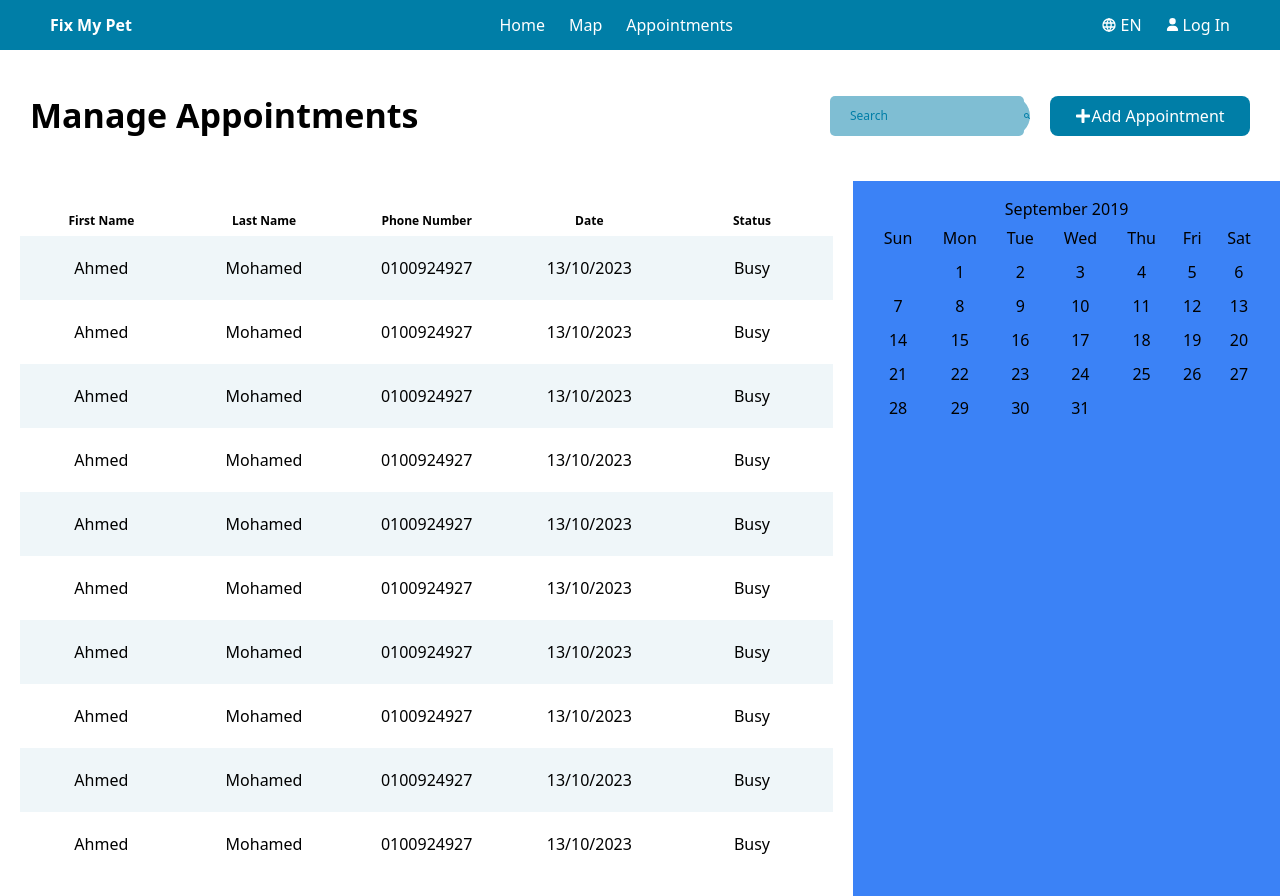
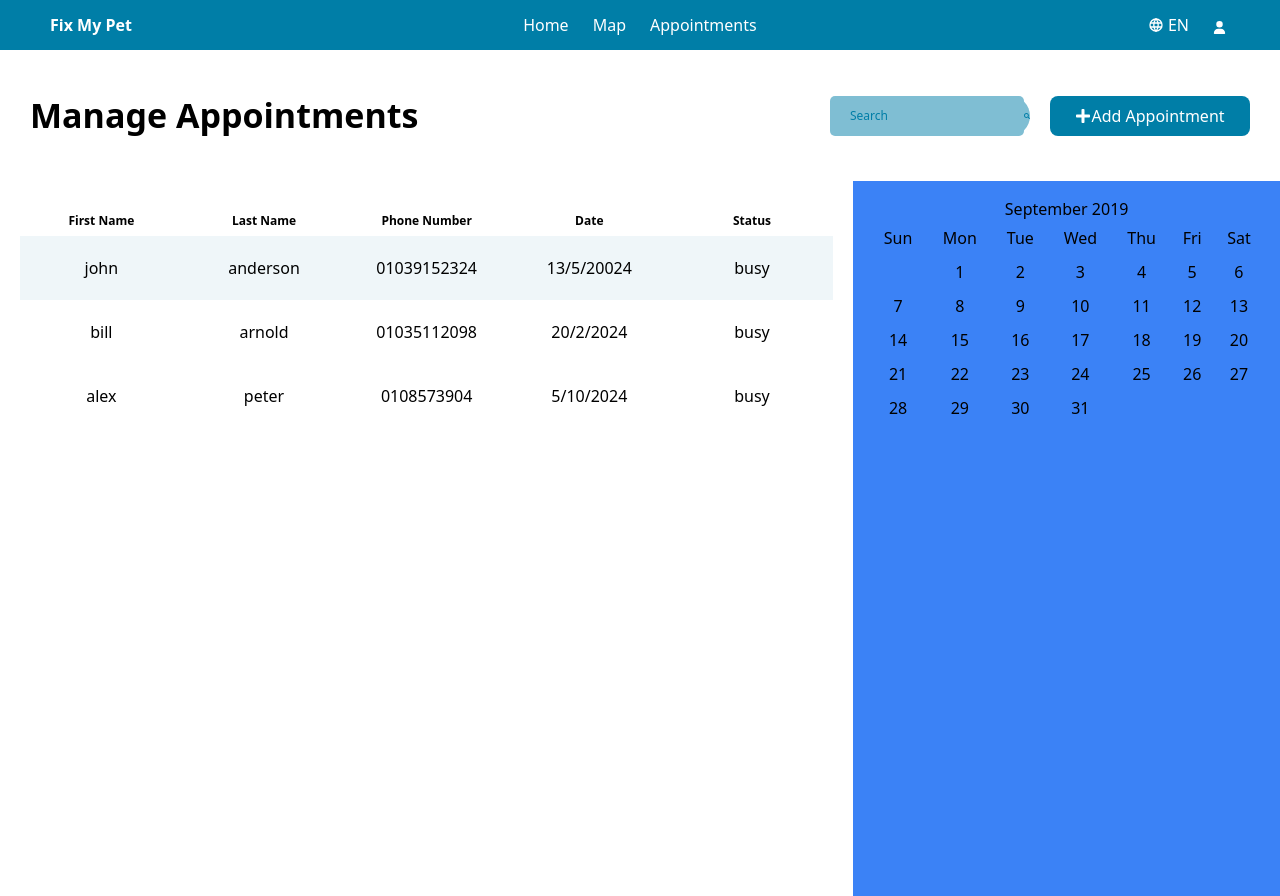
Before and after one commit to tobyameer/VetMyPet, a React (Create React App) app in the folder Client/: page /appointments in a window 1280 px wide. Built offline with nearby package versions, Linux system fonts and the light colour scheme.

Commit message:
adding dummy data and mapping

```diff
--- a/Client/src/components/Navbar.jsx
+++ b/Client/src/components/Navbar.jsx
@@ -3,7 +3,7 @@ import { Link } from "react-router-dom";
 import { TbWorld } from "react-icons/tb";
 import { FaUser } from "react-icons/fa6";
 
-const Navbar = () => {
+const Navbar = ({ name }) => {
   return (
     <div
       style={{ background: "#007EA7" }}
@@ -33,9 +33,7 @@ const Navbar = () => {
         </div>
         <div className="flex ml-3">
           <FaUser style={{ marginTop: "5px" }} size={13} />
-          <button className="ml-1">
-            <Link to="/login">Log In</Link>
-          </button>
+          <button className="ml-1">{name}</button>
         </div>
       </div>
     </div>
--- /dev/null
+++ b/Client/src/dummyData.js
@@ -0,0 +1,23 @@
+export const doctor = [
+  {
+    name: "john",
+    lastName: "anderson",
+    phone: "01039152324",
+    date: "13/5/20024",
+    status: true,
+  },
+  {
+    name: "bill",
+    lastName: "arnold",
+    phone: "01035112098",
+    date: "20/2/2024",
+    status: true,
+  },
+  {
+    name: "alex",
+    lastName: "peter",
+    phone: "0108573904",
+    date: "5/10/2024",
+    status: true,
+  },
+];
--- a/Client/src/pages/DoctorList.jsx
+++ b/Client/src/pages/DoctorList.jsx
@@ -4,6 +4,7 @@ import Calender from "../components/Calender";
 import Navbar from "../components/Navbar";
 import { FaSearch } from "react-icons/fa";
 import { FaPlus } from "react-icons/fa";
+import { doctor } from "../dummyData";
 
 const DoctorList = () => {
   return (
@@ -61,78 +62,25 @@ const DoctorList = () => {
           </div>
           {/* List */}
           <div className="grid grid-rows-10 text-center">
-            <div className="grid grid-cols-5 py-5 bg-[#EFF6F9]">
-              <p>Ahmed</p>
-              <p>Mohamed</p>
-              <p>0100924927</p>
-              <p>13/10/2023</p>
-              <button>Busy</button>
-            </div>
-            <div className="grid grid-cols-5 py-5 bg-white">
-              <p>Ahmed</p>
-              <p>Mohamed</p>
-              <p>0100924927</p>
-              <p>13/10/2023</p>
-              <button>Busy</button>
-            </div>
-            <div className="grid grid-cols-5 py-5 bg-[#EFF6F9]">
-              <p>Ahmed</p>
-              <p>Mohamed</p>
-              <p>0100924927</p>
-              <p>13/10/2023</p>
-              <button>Busy</button>
-            </div>
-            <div className="grid grid-cols-5 py-5 bg-[#">
-              <p>Ahmed</p>
-              <p>Mohamed</p>
-              <p>0100924927</p>
-              <p>13/10/2023</p>
-              <button>Busy</button>
-            </div>
-            <div className="grid grid-cols-5 py-5 bg-[#EFF6F9]">
-              <p>Ahmed</p>
-              <p>Mohamed</p>
-              <p>0100924927</p>
-              <p>13/10/2023</p>
-              <button>Busy</button>
-            </div>
-            <div className="grid grid-cols-5 py-5 bg-[#">
-              <p>Ahmed</p>
-              <p>Mohamed</p>
-              <p>0100924927</p>
-              <p>13/10/2023</p>
-              <button>Busy</button>
-            </div>
-            <div className="grid grid-cols-5 py-5 bg-[#EFF6F9]">
-              <p>Ahmed</p>
-              <p>Mohamed</p>
-              <p>0100924927</p>
-              <p>13/10/2023</p>
-              <button>Busy</button>
-            </div>
-            <div className="grid grid-cols-5 py-5 bg-[#">
-              <p>Ahmed</p>
-              <p>Mohamed</p>
-              <p>0100924927</p>
-              <p>13/10/2023</p>
-              <button>Busy</button>
-            </div>
-            <div className="grid grid-cols-5 py-5 bg-[#EFF6F9]">
-              <p>Ahmed</p>
-              <p>Mohamed</p>
-              <p>0100924927</p>
-              <p>13/10/2023</p>
-              <button>Busy</button>
-            </div>
-            <div className="grid grid-cols-5 py-5 bg-[#">
-              <p>Ahmed</p>
-              <p>Mohamed</p>
-              <p>0100924927</p>
-              <p>13/10/2023</p>
-              <button>Busy</button>
-            </div>
+            {doctor.map((item, index) => (
+              <div
+                index={index}
+                className={
+                  index / 2 == 0
+                    ? "grid grid-cols-5 py-5 bg-[#EFF6F9]"
+                    : "grid grid-cols-5 py-5 bg-white"
+                }
+              >
+                <p>{item.name}</p>
+                <p>{item.lastName}</p>
+                <p>{item.phone}</p>
+                <p>{item.date}</p>
+                <button>{item.status ? "busy" : "free"}</button>
+              </div>
+            ))}
           </div>
         </div>
+
         {/* <div className=" flex flex-col text-center m-3">
             <p></p>
             <ItemList />
@@ -150,3 +98,76 @@ const DoctorList = () => {
 };
 
 export default DoctorList;
+
+{
+  /* <div className="grid grid-cols-5 py-5 bg-[#EFF6F9]">
+              <p>Ahmed</p>
+              <p>Mohamed</p>
+              <p>0100924927</p>
+              <p>13/10/2023</p>
+              <button>Busy</button>
+            </div>
+            <div className="grid grid-cols-5 py-5">
+              <p>Ahmed</p>
+              <p>Mohamed</p>
+              <p>0100924927</p>
+              <p>13/10/2023</p>
+              <button>Busy</button>
+            </div>
+            <div className="grid grid-cols-5 py-5 bg-[#EFF6F9]">
+              <p>Ahmed</p>
+              <p>Mohamed</p>
+              <p>0100924927</p>
+              <p>13/10/2023</p>
+              <button>Busy</button>
+            </div>
+            <div className="grid grid-cols-5 py-5">
+              <p>Ahmed</p>
+              <p>Mohamed</p>
+              <p>0100924927</p>
+              <p>13/10/2023</p>
+              <button>Busy</button>
+            </div>
+            <div className="grid grid-cols-5 py-5 bg-[#EFF6F9]">
+              <p>Ahmed</p>
+              <p>Mohamed</p>
+              <p>0100924927</p>
+              <p>13/10/2023</p>
+              <button>Busy</button>
+            </div>
+            <div className="grid grid-cols-5 py-5">
+              <p>Ahmed</p>
+              <p>Mohamed</p>
+              <p>0100924927</p>
+              <p>13/10/2023</p>
+              <button>Busy</button>
+            </div>
+            <div className="grid grid-cols-5 py-5 bg-[#EFF6F9]">
+              <p>Ahmed</p>
+              <p>Mohamed</p>
+              <p>0100924927</p>
+              <p>13/10/2023</p>
+              <button>Busy</button>
+            </div>
+            <div className="grid grid-cols-5 py-5">
+              <p>Ahmed</p>
+              <p>Mohamed</p>
+              <p>0100924927</p>
+              <p>13/10/2023</p>
+              <button>Busy</button>
+            </div>
+            <div className="grid grid-cols-5 py-5 bg-[#EFF6F9]">
+              <p>Ahmed</p>
+              <p>Mohamed</p>
+              <p>0100924927</p>
+              <p>13/10/2023</p>
+              <button>Busy</button>
+            </div>
+            <div className="grid grid-cols-5 py-5">
+              <p>Ahmed</p>
+              <p>Mohamed</p>
+              <p>0100924927</p>
+              <p>13/10/2023</p>
+              <button>Busy</button>
+            </div>*/
+}
--- a/Client/src/pages/Home.jsx
+++ b/Client/src/pages/Home.jsx
@@ -5,16 +5,19 @@ import homeImg from "../images/marvin-zettl-lIrRtJbNWx8-unsplash.jpg";
 import Services from "../components/Services";
 import Footer from "../components/Footer";
 import Cards from "../components/Cards";
+import { useLocation } from "react-router-dom";
 const Home = () => {
+  const location = useLocation();
+  const user = location.state?.user ?? "Guest";
   return (
     <div>
-      <Navbar />
+      <Navbar name={user.name} />
 
       <div className="relative">
         <img src={homeImg} alt="" width="100%" />
         <div className="absolute top-[30%] left-[5%]">
           <h1 className="text-[28px] font-semibold">
-            Veterinary care, With Compassion
+            Veterinary care, With Compassion {user.name}
           </h1>
           <p className="w-[400px] text-[14px] px-2 ">
             We know how important your pets are and believe they are part of the
@@ -23,13 +26,10 @@ const Home = () => {
         </div>
       </div>
 
-      {/* Cards */}
       <Cards />
 
-      {/* Services */}
       <Services />
 
-      {/* Footer */}
       <Footer />
     </div>
   );
--- a/Client/src/pages/Signup.jsx
+++ b/Client/src/pages/Signup.jsx
@@ -13,7 +13,7 @@ const Signup = () => {
   const handleSubmit = (e) => {
     e.preventDefault();
     axios
-      .post("http://localhost:3001/singup", {
+      .post("http://localhost:3001/signup", {
         name,
         lastName,
         email,
@@ -21,8 +21,8 @@ const Signup = () => {
       })
       .then((result) => {
         if (result.status == 201) {
-          navigate("/");
-          console.log("User created successfully");
+          navigate("/login");
+          console.log("User Created Successfully!");
         }
       })
       .catch((err) => {
@@ -44,6 +44,7 @@ const Signup = () => {
             <p className="my-[6px] font-semibold text-[18px]">First Name</p>
             <div className="flex items-center pl-4 border-none bg-gray-100 w-[300px] rounded-xl h-[45px]">
               <input
+                onChange={(e) => setName(e.target.value)}
                 type="text"
                 placeholder="First Name"
                 className="border-none p-3 bg-inherit placeholder-[gray] hover:outline-none hover:ring-0 hover:border-transparent "
@@ -52,6 +53,7 @@ const Signup = () => {
             <p className="my-[6px] font-semibold text-[18px]">Last Name</p>
             <div className="flex items-center pl-4 border-none bg-gray-100 w-[300px] rounded-xl h-[45px]">
               <input
+                onChange={(e) => setLastName(e.target.value)}
                 type="text"
                 placeholder="Last Name"
                 className="border-none p-3 bg-inherit placeholder-[gray] hover:outline-none hover:ring-0 hover:border-transparent "
@@ -60,6 +62,7 @@ const Signup = () => {
             <p className="my-[6px] font-semibold text-[18px]">Email</p>
             <div className="flex items-center pl-4 border-none bg-gray-100 w-[300px] rounded-xl h-[45px]">
               <input
+                onChange={(e) => setEmail(e.target.value)}
                 type="text"
                 placeholder="Email"
                 className="border-none p-3 bg-inherit placeholder-[gray] hover:outline-none hover:ring-0 hover:border-transparent "
@@ -68,6 +71,7 @@ const Signup = () => {
             <p className="my-[6px] font-semibold text-[18px] ">Password</p>
             <div className="flex items-center pl-4 border-none bg-gray-100 w-[300px] rounded-xl h-[45px]">
               <input
+                onChange={(e) => setPassword(e.target.value)}
                 type="password"
                 placeholder="Password"
                 className="border-none p-3 bg-inherit placeholder-[gray] hover:outline-none hover:ring-0 hover:border-transparent "
@@ -83,8 +87,11 @@ const Signup = () => {
               </a>
             </div>
             <div className="flex justify-center">
-              <button className=" mt-[35px] bg-[#007EA7] text-white w-[300px] h-[45px] rounded-2xl">
-                <Link to="/">Sign Up </Link>
+              <button
+                onClick={handleSubmit}
+                className=" mt-[35px] bg-[#007EA7] text-white w-[300px] h-[45px] rounded-2xl"
+              >
+                Sign Up
               </button>
             </div>
           </div>
```
Also changed, not shown: Client/src/pages/Login.jsx (+42 -7 lines), 1 other file (tests, documents, lock files or other folders).
